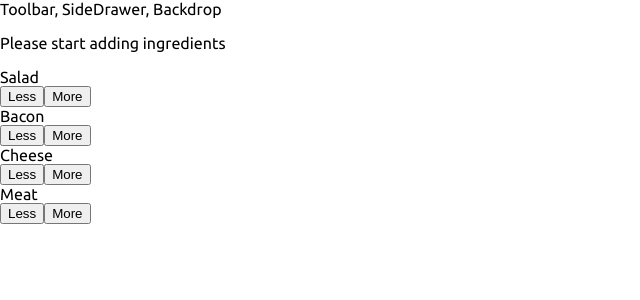
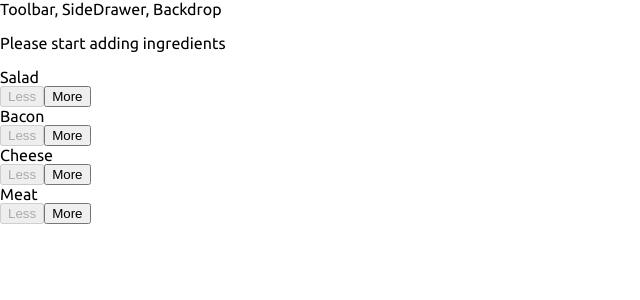
Before and after one commit to NaveenDK/muffin-builder, a React app: page / in a window 1280 px wide. Shown: the top 300 px of the page, without its empty margins (0-640 px from the left). Built offline with nearby package versions, Linux system fonts and the light colour scheme.

Commit message:
added safe remove functionality

```diff
--- a/src/components/Muffin/BaseControls/BaseControl/BaseControl.js
+++ b/src/components/Muffin/BaseControls/BaseControl/BaseControl.js
@@ -6,10 +6,9 @@
       <div className={classes.Label}>
           {props.label}
       </div>
-      <button className={classes.Less}>Less</button>
-      <button className={classes.More} >More</button>
+      <button className={classes.Less} onClick={props.removed} disabled={props.disabled}>Less</button>
+      <button className={classes.More} onClick={props.added}>More</button>
 
   </div>
 );
-
 export default baseControl;
--- a/src/components/Muffin/BaseControls/BaseControls.js
+++ b/src/components/Muffin/BaseControls/BaseControls.js
@@ -15,7 +15,10 @@
        <BaseControl
        key={ctrl.label}
        label={ctrl.label}
-       added={() => props.ingredientAdded(ctrl.type)}/>
+       added={() => props.ingredientAdded(ctrl.type)}
+       removed={()=>props.ingredientRemoved(ctrl.type)}
+       disabled ={props.disabled[ctrl.type]}
+       />
    ))}
  </div>
 );
--- a/src/containers/MuffinBuilder/MuffinBuilder.js
+++ b/src/containers/MuffinBuilder/MuffinBuilder.js
@@ -38,11 +38,39 @@
         const newPrice=  oldPrice +priceAddition;
         this.setState({totalPrice: newPrice,ingredients:updatedIngredients});
     }
+
+    removeIngredientHandler= (type) =>{
+        const oldCount = this.state.ingredients[type];
+        if(oldCount <=0){
+            return;
+        }
+        const updatedCount = oldCount-1;
+        const updatedIngredients = {
+            ...this.state.ingredients
+        };
+        updatedIngredients[type] = updatedCount;
+        const priceDeduction = INGREDIENT_PRICES[type];
+        const oldPrice = this.state.totalPrice;
+        const newPrice = oldPrice - priceDeduction;
+        this.setState({totalPrice: newPrice, ingredients: updatedIngredients });
+    }
+
+
     render(){
+        const disabledInfo ={
+            ...this.state.ingredients
+        };
+        for ( let key in disabledInfo ){
+            disabledInfo[key] = disabledInfo[key] <=0
+        }
+
         return(
             <>
               <Muffin ingredients={this.state.ingredients}/>
-              <BaseControls ingredientAdded={this.addIngredientHandler}/>
+              <BaseControls ingredientAdded={this.addIngredientHandler}
+              ingredientRemoved={this.removeIngredientHandler}
+            disabled={disabledInfo}
+              />
             </>
         );
     }
```
